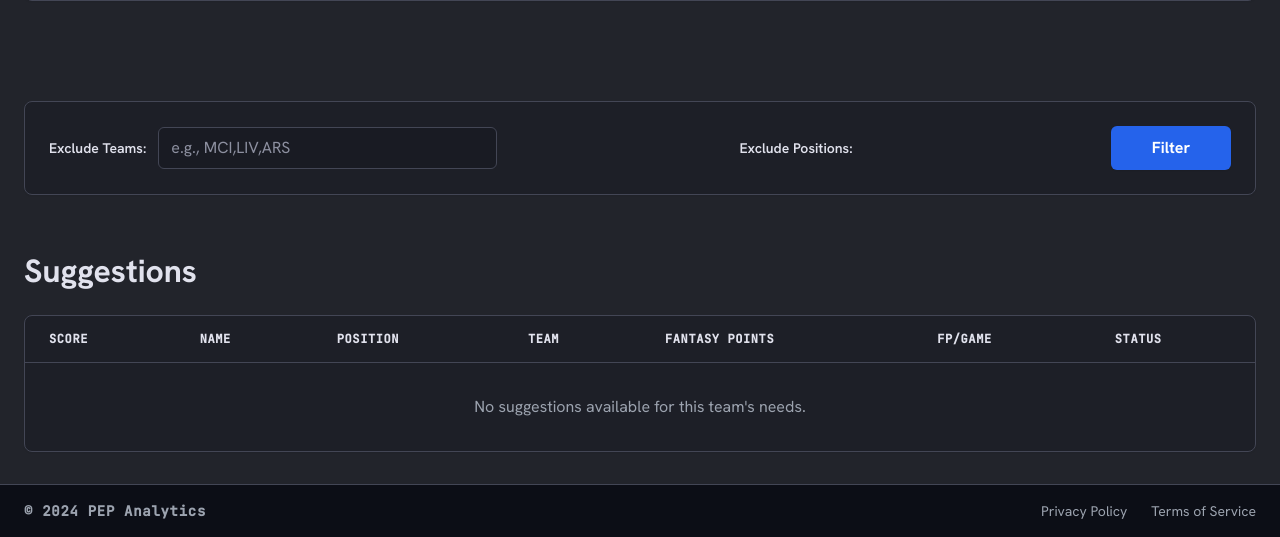
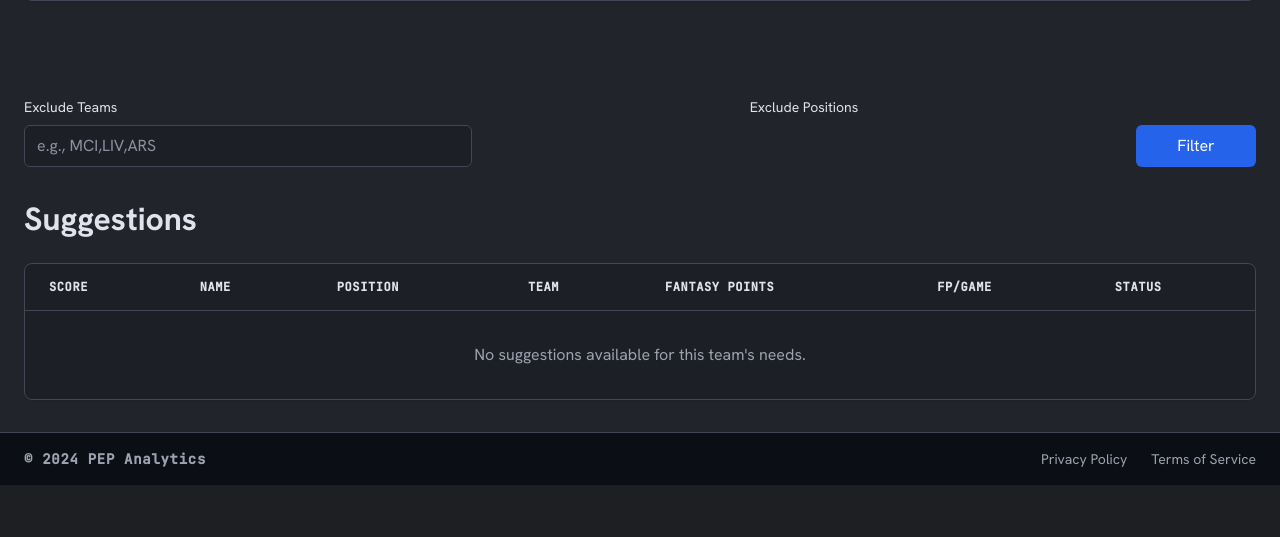
Before and after one commit to soehlert/fantrax_assistant, a FastAPI app: template src/web/templates/team.html in a window 1280 px wide. Shown: the part 530-1067 px from the top of the page. After the commit the page ends 1015 px from the top, so only its background shows below. Run offline with FastAPI, Linux system fonts and the light colour scheme; the template is opened without the code that fills it, so the values that code supplies are empty; some libraries are stand-ins or nearby versions.

Commit message:
fix(ui): enforce 4x5 team grid with uniform card height and place filters in suggestions section
- Enforce 4x5 grid layout (20 teams across 5 columns) for Premier League team cards
- Set uniform fixed height (h-[220px]) with internal scrolling (max-h-[100px]) so cards never stretch rows
- Position Premier League Clubs & Big Six Exposure bar right above team cards grid
- Embed Exclude Teams & Exclude Positions filter form inside Suggestions section

```diff
--- a/src/web/templates/team.html
+++ b/src/web/templates/team.html
@@ -115,7 +115,7 @@
     </div>
 </section>
 
-<!-- Section Header: Exposure Status Bar (Placed RIGHT ABOVE Team Cards) -->
+<!-- Exposure Status Bar (Placed RIGHT ABOVE 4x5 Team Cards Grid) -->
 <section class="mt-2 bg-surface-container border border-outline-variant rounded-xl p-6 shadow-sm flex flex-col md:flex-row items-center justify-between gap-4">
     <h3 class="text-headline-sm font-headline-sm text-on-surface font-bold">Premier League Clubs &amp; Big Six Exposure</h3>
     <div class="flex flex-wrap items-center gap-3">
@@ -131,26 +131,25 @@
     </div>
 </section>
 
-<!-- Single Horizontal Row for Team Cards (Scrollable - Never Overflows to Next Row) -->
-<section class="w-full overflow-x-auto pb-4 pt-1">
-    <div class="flex flex-nowrap gap-4 min-w-full">
+<!-- 4x5 Grid for ALL 20 Team Cards (Uniform Height h-[220px] Across All Cards) -->
+<section class="grid grid-cols-1 sm:grid-cols-2 md:grid-cols-3 lg:grid-cols-5 gap-4">
     {% for item in club_breakdown %}
     {% if item.has_players %}
-        <!-- Active Team Card -->
-        <div class="w-[260px] min-w-[260px] flex-shrink-0 bg-[#1a2130] rounded-lg p-4 flex flex-col h-[220px] relative overflow-hidden border border-[#2c3e50] shadow-sm">
+    <!-- Active Team Card (Uniform Height h-[220px]) -->
+    <div class="bg-[#1a2130] rounded-lg p-4 flex flex-col h-[220px] relative overflow-hidden border border-[#2c3e50] shadow-sm">
         <div class="absolute top-0 left-0 w-full h-1" style="background-color: {{ item.accent_color }};"></div>
-            <div class="flex items-center gap-3 mb-4 mt-2">
-                <div class="w-10 h-10 rounded-full flex items-center justify-center bg-[#f0f0f0]">
+        <div class="flex items-center gap-3 mb-3 mt-1">
+            <div class="w-9 h-9 rounded-full flex items-center justify-center bg-[#f0f0f0] flex-shrink-0">
                 <span class="text-xs font-bold text-gray-800">{{ item.code }}</span>
             </div>
             <h3 class="text-xl font-bold text-on-surface">{{ item.code }}</h3>
         </div>
-            <div class="text-[10px] font-bold text-on-surface mb-3 tracking-wider uppercase border-b border-[#2c3e50] pb-2">DRAFTED PLAYERS ({{ item.count }})</div>
-            <ul class="flex flex-col gap-1.5 flex-grow overflow-y-auto">
+        <div class="text-[10px] font-bold text-on-surface mb-2 tracking-wider uppercase border-b border-[#2c3e50] pb-1.5">DRAFTED PLAYERS ({{ item.count }})</div>
+        <ul class="flex flex-col gap-1.5 flex-grow overflow-y-auto pr-1">
             {% for p in item.players %}
             <li class="flex justify-between items-center text-sm">
                 <div class="flex items-center gap-1.5 min-w-0">
-                        <span class="w-1 h-1 bg-on-surface rounded-full flex-shrink-0"></span>
+                    <span class="w-1.5 h-1.5 bg-on-surface rounded-full flex-shrink-0"></span>
                     <span class="text-on-surface truncate" title="{{ p.name }}">{{ p.name }}</span>
                     {% if p.position %}
                         <span class="text-on-surface-variant text-xs flex-shrink-0">({{ p.position }})</span>
@@ -161,12 +160,12 @@
         </ul>
     </div>
     {% else %}
-        <!-- Empty / Unowned Team Card -->
-        <div class="w-[260px] min-w-[260px] flex-shrink-0 bg-[#2a2c33] rounded-lg p-4 flex flex-col h-[220px] relative overflow-hidden border border-[#3f414a] shadow-sm">
+    <!-- Empty / Unowned Team Card (Uniform Height h-[220px]) -->
+    <div class="bg-[#2a2c33] rounded-lg p-4 flex flex-col h-[220px] relative overflow-hidden border border-[#3f414a] shadow-sm">
         <div class="absolute top-0 left-0 w-full h-1 bg-[#d4d4d4]"></div>
-            <div class="flex items-center justify-between mb-4 mt-2">
+        <div class="flex items-center justify-between mb-4 mt-1">
             <div class="flex items-center gap-3">
-                    <div class="w-10 h-10 rounded-full flex items-center justify-center bg-[#f0f0f0]">
+                <div class="w-9 h-9 rounded-full flex items-center justify-center bg-[#f0f0f0]">
                     <span class="text-xs font-bold text-gray-500">{{ item.code }}</span>
                 </div>
                 <h3 class="text-xl font-bold text-on-surface">{{ item.code }}</h3>
@@ -178,39 +177,35 @@
     </div>
     {% endif %}
     {% endfor %}
-    </div>
 </section>
 
-<!-- Filter Form Row (Clean Horizontal Spacing & Card Container) -->
-<section class="mt-4">
-    <form method="get" action="{{ url_for('read_team', team_id=team_name) }}" id="filter-form" class="bg-surface-container border border-outline-variant rounded-xl p-6 shadow-sm">
-        <div class="flex flex-col md:flex-row items-center justify-between gap-6">
-            <div class="flex items-center gap-3 w-full md:w-auto flex-grow max-w-md">
-                <label class="text-sm font-semibold text-on-surface whitespace-nowrap">Exclude Teams:</label>
-                <input name="exclude_teams" class="w-full bg-surface-container-low border border-outline-variant text-on-surface placeholder-outline rounded-md py-2 px-3 focus:outline-none focus:ring-1 focus:ring-primary-container focus:border-primary-container transition-shadow" placeholder="e.g., MCI,LIV,ARS" type="text" value="{{ exclude_teams }}"/>
+<!-- Suggestions Table Section (Includes Filters Inside Section) -->
+<section class="mt-8 flex flex-col gap-6">
+    <form method="get" action="{{ url_for('read_team', team_id=team_name) }}" id="filter-form">
+        <div class="flex flex-col md:flex-row md:items-end justify-between gap-4">
+            <div class="flex flex-col gap-2 flex-grow max-w-md">
+                <label class="text-sm font-medium text-on-surface">Exclude Teams</label>
+                <input name="exclude_teams" class="w-full bg-surface-container border border-outline-variant text-on-surface placeholder-outline rounded-md py-2 px-3 focus:outline-none focus:ring-1 focus:ring-primary-container focus:border-primary-container transition-shadow" placeholder="e.g., MCI,LIV,ARS" type="text" value="{{ exclude_teams }}"/>
             </div>
-            <div class="flex items-center gap-4">
-                <span class="text-sm font-semibold text-on-surface whitespace-nowrap">Exclude Positions:</span>
-                <div class="flex items-center gap-4">
+            <div class="flex flex-col gap-2">
+                <label class="text-sm font-medium text-on-surface">Exclude Positions</label>
+                <div class="flex items-center gap-4 h-[42px]">
                     {% for pos in all_positions %}
                     <label class="flex items-center gap-2 cursor-pointer select-none">
-                        <input class="form-checkbox position-checkbox rounded bg-surface-container-low border-outline-variant text-primary-container focus:ring-primary-container focus:ring-offset-background" type="checkbox" value="{{ pos }}" {% if pos in exclude_positions %}checked{% endif %}/>
+                        <input class="form-checkbox position-checkbox rounded bg-surface-container border-outline-variant text-primary-container focus:ring-primary-container focus:ring-offset-background" type="checkbox" value="{{ pos }}" {% if pos in exclude_positions %}checked{% endif %}/>
                         <span class="text-sm font-medium text-on-surface">{{ pos }}</span>
                     </label>
                     {% endfor %}
                 </div>
                 <input type="hidden" id="exclude-positions-input" name="exclude_positions" value="{{ exclude_positions }}">
             </div>
-            <button type="submit" class="bg-primary-container hover:bg-blue-600 text-white font-bold py-2.5 px-8 rounded-md transition-colors shadow-sm min-w-[120px] active:scale-95">
+            <button type="submit" class="bg-primary-container hover:bg-blue-600 text-white font-medium py-2 px-8 rounded-md transition-colors h-[42px] min-w-[120px] active:scale-95">
                 Filter
             </button>
         </div>
     </form>
-</section>
 
-<!-- Suggestions Table Section -->
-<section class="mt-6 flex flex-col gap-6">
-    <h2 class="text-headline-lg font-display text-on-surface">Suggestions</h2>
+    <h2 class="text-headline-lg font-display text-on-surface mt-2">Suggestions</h2>
     <div class="bg-surface-container border border-outline-variant rounded-xl overflow-hidden shadow-sm">
         <div class="overflow-x-auto">
             <table class="w-full text-left border-collapse whitespace-nowrap">
```
Lines whose indentation alone changed are shown as unchanged.
